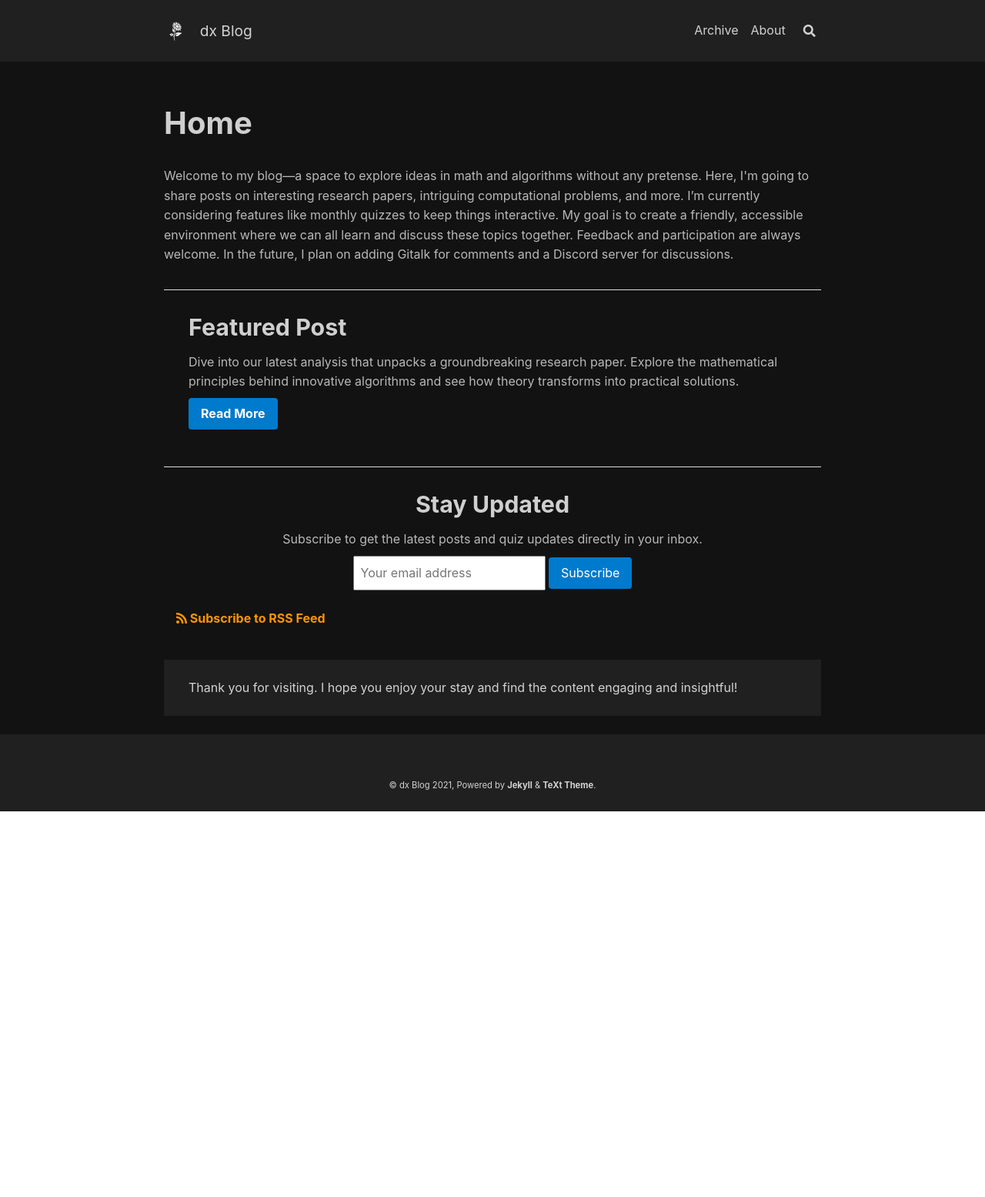
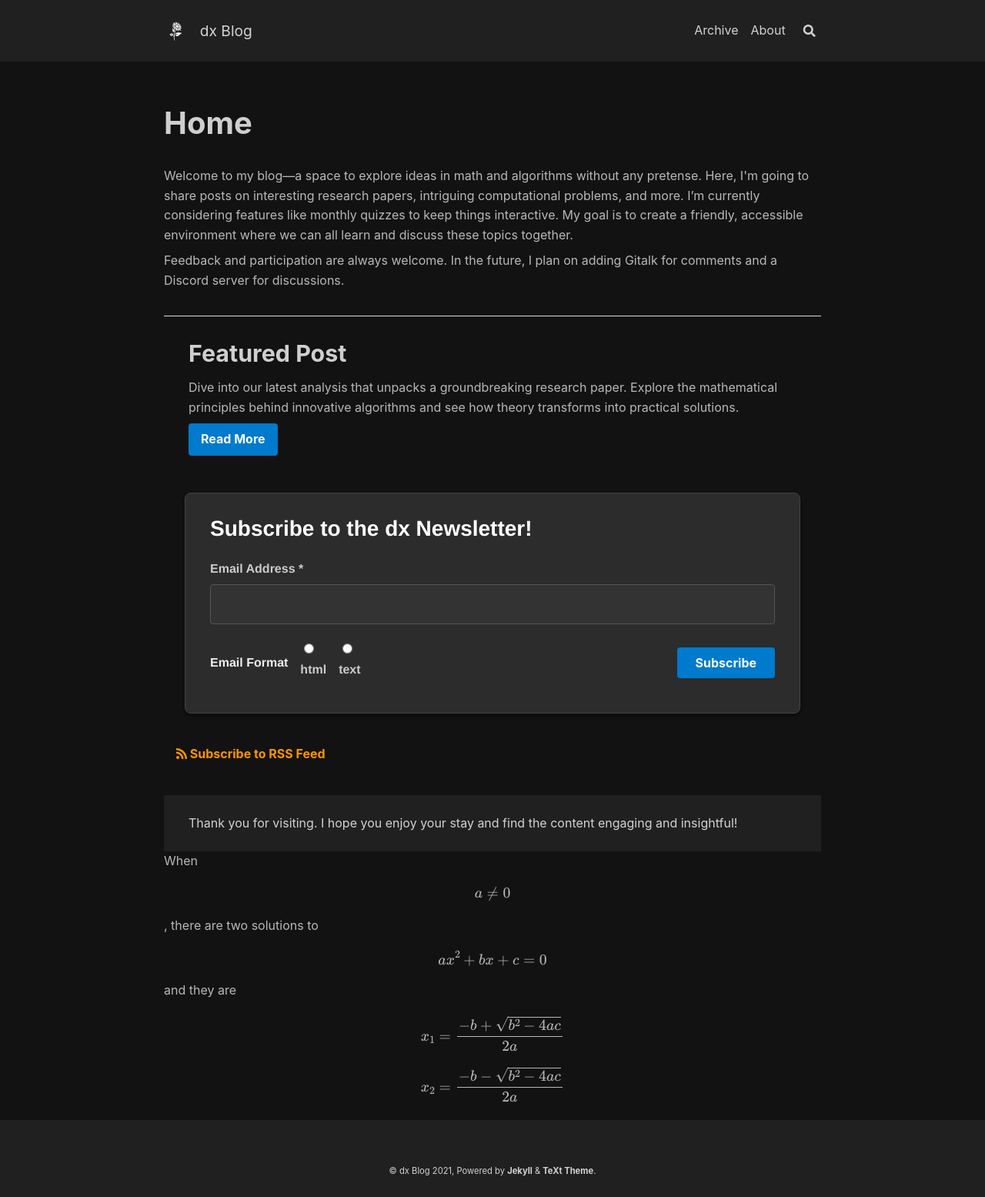
Before and after one commit to divergex/blog, a Jekyll site: the page built from index.html, in a window 1280 px wide. Shown: the whole page at 77% size. Built offline with Jekyll 4.4.1, drawn with Linux system fonts in a browser that asks for light colours; nearby versions of some CDN libraries; formulas are drawn with MathJax 3; the list of posts is cut into pages by our own code; before the commit the page ends 1054 px from its top, so only the background shows below that.

Commit message:
Working newsletter and mathjax

```diff
--- a/_includes/head.html
+++ b/_includes/head.html
@@ -17,7 +17,6 @@
 {%- include snippets/prepend-baseurl.html path='/assets/css/main.css' -%}
 <link rel="stylesheet" href="{{ __return }}">
 <link rel="stylesheet" href="https://cdnjs.cloudflare.com/ajax/libs/font-awesome/6.1.1/css/all.min.css" integrity="sha512-KY4NE3PjK2X4js/0v6KJK1pBr72j0Ojkn+N8OMZVf9Pu6o93e9pEE++OS7Lj0u6Ug1BHLwq1Sxdzx7kkTO6otA==" crossorigin="anonymous" referrerpolicy="no-referrer" />
-<script id="mcjs">!function(c,h,i,m,p){m=c.createElement(h),p=c.getElementsByTagName(h)[0],m.async=1,m.src=i,p.parentNode.insertBefore(m,p)}(document,"script","https://chimpstatic.com/mcjs-connected/js/users/673d1e6962036c19ecaadde52/a0e6db9dfc142ddf0e702c821.js");</script>
 
 {%- include snippets/get-sources.html -%}
 {%- assign _sources = __return -%}
--- /dev/null
+++ b/_includes/newsletter.html
@@ -0,0 +1,165 @@
+<style>
+  /* Container styling */
+  #mc_embed_shell {
+    max-width: 800px;
+    margin: 2rem auto;
+    padding: 1rem;
+    background: #2c2c2c; /* dark background */
+    border: 1px solid #444;
+    border-radius: 8px;
+    box-shadow: 0 2px 4px rgba(0, 0, 0, 0.5);
+    font-family: 'Helvetica Neue', Helvetica, Arial, sans-serif;
+    color: #eee; /* light text color */
+  }
+
+  /* Signup area styling */
+  #mc_embed_signup {
+    padding: 0 1rem;
+  }
+
+  /* Title styling */
+  #mc_embed_signup h2 {
+    text-align: left;
+    font-size: 1.75rem;
+    color: #fff;
+    margin-bottom: 1rem;
+  }
+
+  /* Field group styling */
+  .mc-field-group {
+    margin-bottom: 1.25rem;
+  }
+
+  .mc-field-group label {
+    display: block;
+    margin-bottom: 0.5rem;
+    font-weight: bold;
+    color: #ccc;
+  }
+
+  /* Input fields styling */
+  .mc-field-group input[type="email"] {
+    width: 100%;
+    padding: 0.75rem;
+    border: 1px solid #555;
+    border-radius: 4px;
+    font-size: 1rem;
+    background: #333;
+    color: #eee;
+  }
+
+  /* Flexbox container for horizontal alignment */
+  .mc-field-group.input-group {
+    display: flex;
+    align-items: center;
+    justify-content: space-between;
+    flex-wrap: wrap;
+  }
+
+  /* Left section styling */
+  .left-section {
+    display: flex;
+    align-items: center;
+    flex: 1;
+  }
+
+  .left-section strong {
+    margin-right: 1rem;
+  }
+
+  .left-section ul {
+    display: flex;
+    list-style: none;
+    margin: 0;
+    padding: 0;
+  }
+
+  .left-section li {
+    margin-right: 1rem;
+  }
+
+  .left-section label {
+    color: #ccc;
+  }
+
+  /* Right section styling */
+  .right-section {
+    display: flex;
+    align-items: center;
+  }
+
+  .right-section .button {
+    background-color: #007acc;
+    color: #fff;
+    padding: 0.75rem 1.5rem;
+    border: none;
+    border-radius: 4px;
+    font-size: 1rem;
+    cursor: pointer;
+    transition: background-color 0.3s ease;
+  }
+
+  .right-section .button:hover {
+    background-color: #005fa3;
+  }
+
+  /* Response messages styling */
+  #mce-responses .response {
+    text-align: center;
+    font-size: 1rem;
+    margin-top: 1rem;
+    color: #eee;
+  }
+
+  /* Media query for responsiveness */
+  @media (max-width: 768px) {
+    .mc-field-group.input-group {
+      flex-direction: column;
+      align-items: stretch;
+    }
+
+    .right-section {
+      margin-top: 1rem;
+    }
+  }
+</style>
+
+
+<div id="mc_embed_shell">
+  <div id="mc_embed_signup">
+    <form action="https://github.us20.list-manage.com/subscribe/post?u=673d1e6962036c19ecaadde52&amp;id=2f434f4708&amp;f_id=00cf9deef0" method="post" id="mc-embedded-subscribe-form" name="mc-embedded-subscribe-form" class="validate" target="_self" novalidate>
+      <div id="mc_embed_signup_scroll">
+        <h2>Subscribe to the dx Newsletter!</h2>
+        <div class="mc-field-group">
+          <label for="mce-EMAIL">Email Address <span class="asterisk">*</span></label>
+          <input type="email" name="EMAIL" class="required email" id="mce-EMAIL" required value="">
+        </div>
+        <div class="mc-field-group input-group">
+          <div class="left-section">
+            <strong>Email Format</strong>
+            <ul>
+              <li>
+                <input type="radio" name="EMAILTYPE" id="mce-EMAILTYPE0" value="html">
+                <label for="mce-EMAILTYPE0">html</label>
+              </li>
+              <li>
+                <input type="radio" name="EMAILTYPE" id="mce-EMAILTYPE1" value="text">
+                <label for="mce-EMAILTYPE1">text</label>
+              </li>
+            </ul>
+          </div>
+          <div class="right-section">
+            <input type="submit" name="subscribe" id="mc-embedded-subscribe" class="button" value="Subscribe">
+          </div>
+        </div>
+        <div id="mce-responses" class="clear foot">
+          <div class="response" id="mce-error-response" style="display: none;"></div>
+          <div class="response" id="mce-success-response" style="display: none;"></div>
+        </div>
+        <div aria-hidden="true" style="position: absolute; left: -5000px;">
+          <input type="text" name="b_673d1e6962036c19ecaadde52_2f434f4708" tabindex="-1" value="">
+        </div>
+      </div>
+    </form>
+  </div>
+</div>
--- /dev/null
+++ b/_includes/rss.html
@@ -0,0 +1,3 @@
+<a href="{{ '/feed.xml' | relative_url }}" style="display:inline-block; padding:0.5rem 1rem; text-decoration:none; border-radius:4px;">
+  <i class="fa fa-rss" aria-hidden="true"></i> Subscribe to RSS Feed
+</a>
--- a/index.html
+++ b/index.html
@@ -1,15 +1,19 @@
 ---
 layout: page
 title: Home
+mathjax: true
 ---
 
+<p>
 Welcome to my blog—a space to explore ideas in math and algorithms without any pretense.
 Here, I'm going to share posts on interesting research papers, intriguing computational problems, and more.
 I’m currently considering features like monthly quizzes to keep things interactive.
 My goal is to create a friendly, accessible environment where we can all learn and discuss these topics together.
+</p>
 
+<p>
 Feedback and participation are always welcome. In the future, I plan on adding Gitalk for comments and a Discord server for discussions.
-
+</p>
 
 <div class="featured-content" style="padding: 1rem 2rem; border-top: 1px solid #ddd; margin-top: 2rem;">
   <h2>Featured Post</h2>
@@ -19,20 +23,16 @@ Feedback and participation are always welcome. In the future, I plan on adding G
   <a href="/featured-post" style="display: inline-block; padding: 0.5rem 1rem; background: #007acc; color: #fff; text-decoration: none; border-radius: 4px;">Read More</a>
 </div>
 
-
-<div class="subscribe" style="padding: 1rem 2rem; border-top: 1px solid #ddd; margin-top: 2rem; text-align: center;">
-  <h2>Stay Updated</h2>
-  <p>Subscribe to get the latest posts and quiz updates directly in your inbox.</p>
-  <form action="/subscribe" method="post" style="display: inline-block;">
-    <input type="email" name="email" placeholder="Your email address" required style="padding: 0.5rem; width: 250px;">
-    <button type="submit" style="padding: 0.5rem 1rem; background: #007acc; color: #fff; border: none; border-radius: 4px;">Subscribe</button>
-  </form>
-</div>
-
-<a href="{{ '/feed.xml' | relative_url }}" style="display:inline-block; padding:0.5rem 1rem; text-decoration:none; border-radius:4px;">
-  <i class="fa fa-rss" aria-hidden="true"></i> Subscribe to RSS Feed
-</a>
+{% include newsletter.html %}
+{% include rss.html %}
 
 <div class="footer" style="padding: 1rem 2rem; text-align: center; margin-top: 2rem;">
   <p>Thank you for visiting. I hope you enjoy your stay and find the content engaging and insightful!</p>
 </div>
+
+
+When $$a \ne 0$$, there are two solutions to $$ax^2 + bx + c = 0$$ and they are
+
+$$x_1 = {-b + \sqrt{b^2-4ac} \over 2a}$$
+
+$$x_2 = {-b - \sqrt{b^2-4ac} \over 2a} \notag$$
```
